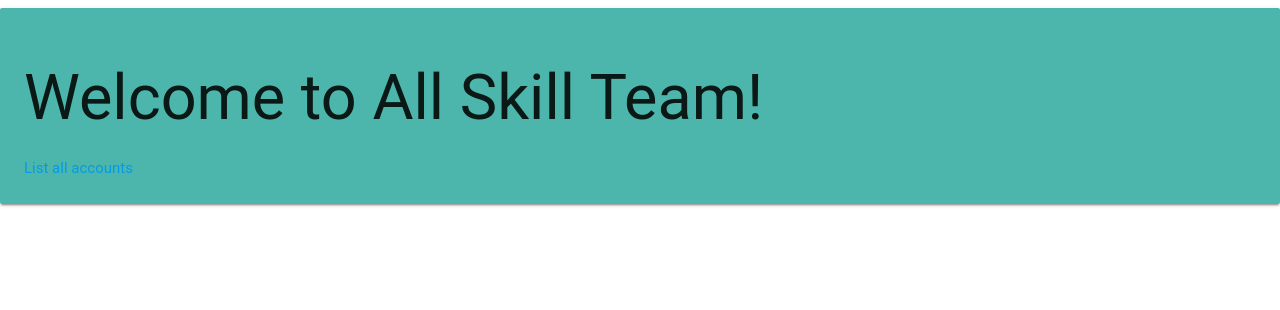
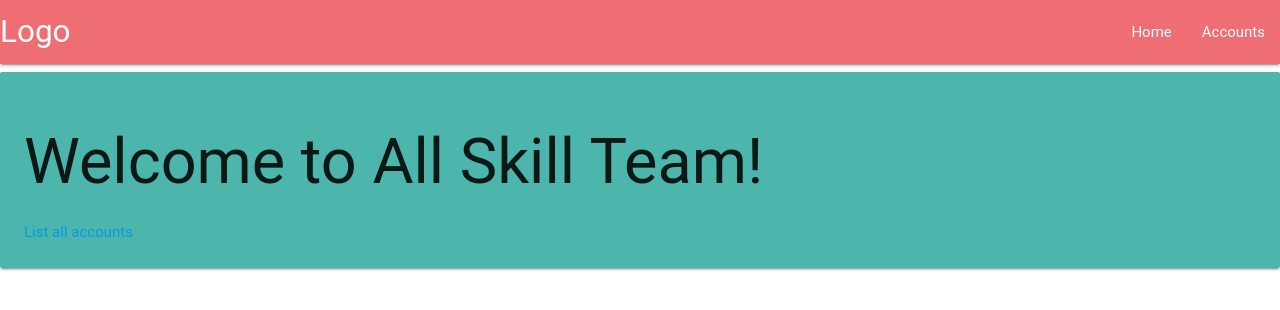
Before and after one commit to gzgracez/C1S, a Flask app: page / in a window 1280 px wide. Shown: the top 310 px of the page. Run offline with Flask 2, Linux system fonts and the light colour scheme; the visitor is signed in with stand-in values (Sample User, id 1); some libraries are stand-ins or nearby versions; some web fonts are replaced.

Commit message:
added navbar

```diff
--- /dev/null
+++ b/webApp/templates/base.html
@@ -0,0 +1,33 @@
+<!doctype html>
+<html>
+    <head>
+        {% block head %}
+            <meta charset="utf-8"/>
+            <title>{% block title %} - All Skill {% endblock %}</title>
+			<!--Import Google Icon Font-->
+			<link href="http://fonts.googleapis.com/icon?family=Material+Icons" rel="stylesheet">
+			<!--Import materialize.css-->
+			<link type="text/css" rel="stylesheet" href="https://cdnjs.cloudflare.com/ajax/libs/materialize/0.97.8/css/materialize.min.css"  media="screen,projection"/>
+
+			<!--Let browser know website is optimized for mobile-->
+			<meta name="viewport" content="width=device-width, initial-scale=1.0"/>
+		{% endblock %}
+    </head>
+    <body>
+        {% block body %}
+            <!--Import jQuery before materialize.js-->
+            <script type="text/javascript" src="https://code.jquery.com/jquery-2.1.1.min.js"></script>
+            <script type="text/javascript" src="https://cdnjs.cloudflare.com/ajax/libs/materialize/0.97.8/js/materialize.min.js"></script>
+            <nav>
+              <div class="nav-wrapper">
+                <a href="#" class="brand-logo">Logo</a>
+                <ul id="nav-mobile" class="right hide-on-med-and-down">
+                  <li><a href="/">Home</a></li>
+                  <li><a href="/accounts">Accounts</a></li>
+                </ul>
+              </div>
+            </nav>
+            <div id="content">{% block content %}{% endblock %}</div>
+        {% endblock %}
+    </body>
+</head>
--- a/webApp/templates/home.html
+++ b/webApp/templates/home.html
@@ -1,6 +1 @@
 {% extends "index.html" %}
-{% block title %}Home{% endblock %}
-{% block content %}
-    <h1>Welcome to All Skill Team!</h1>
-    <a href = "/accounts">List all accounts</a>
-{% endblock %}
--- a/webApp/templates/index.html
+++ b/webApp/templates/index.html
@@ -1,23 +1,8 @@
-<!DOCTYPE html>
-<html lang="en">
-	<head>
-		{% block head %}
-			<!--Import Google Icon Font-->
-			<link href="http://fonts.googleapis.com/icon?family=Material+Icons" rel="stylesheet">
-			<!--Import materialize.css-->
-			<link type="text/css" rel="stylesheet" href="https://cdnjs.cloudflare.com/ajax/libs/materialize/0.97.8/css/materialize.min.css"  media="screen,projection"/>
-
-			<!--Let browser know website is optimized for mobile-->
-			<meta name="viewport" content="width=device-width, initial-scale=1.0"/>
-			<title>{% block title %}{% endblock %}</title>
-		{% endblock %}
-	</head>
-	<body>
-		{% block body %}
-			<!--Import jQuery before materialize.js-->
-			<script type="text/javascript" src="https://code.jquery.com/jquery-2.1.1.min.js"></script>
-			<script type="text/javascript" src="https://cdnjs.cloudflare.com/ajax/libs/materialize/0.97.8/js/materialize.min.js"></script>
-			<div class="card-panel teal lighten-2" id="content">{% block content %}{% endblock %}</div>
-		{% endblock %}
-	</body>
-</html>
+{% extends 'base.html' %}
+{% block title %}Home{% endblock %}
+{% block content %}
+    <div class="card-panel teal lighten-2" id="content">
+        <h1>Welcome to All Skill Team!</h1>
+        <a href = "/accounts">List all accounts</a>
+    </div>
+{% endblock %}
--- a/webApp/templates/listAccounts.html
+++ b/webApp/templates/listAccounts.html
@@ -1,7 +1,6 @@
-{% extends "index.html" %}
+{% extends 'base.html' %}
 {% block title %}All Accounts{% endblock %}
-    {% block body %}
-        <!--Import jQuery before materialize.js-->
+{% block content %}
     {{ super }}
     <table id="customers" class="striped">
         <tr class="card-panel teal lighten-2"><td>Account</td><td>Balance</td></tr>
```
Lines whose indentation alone changed are shown as unchanged.
